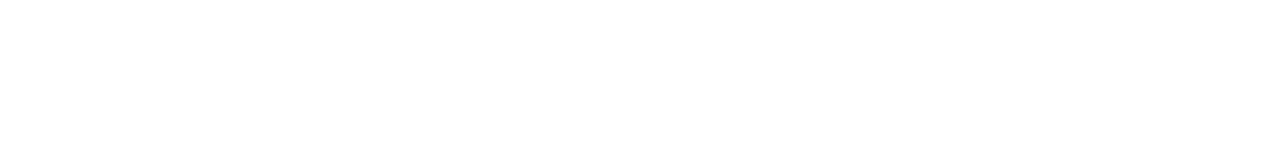
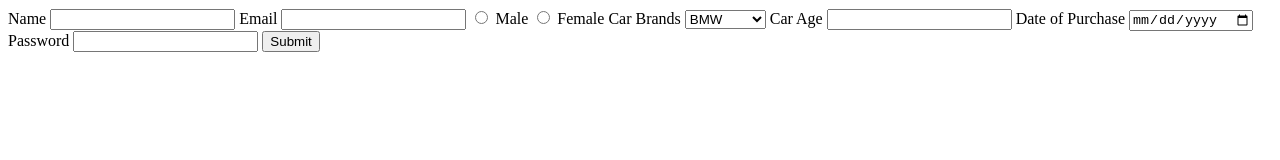
Before and after one commit to acciojob/car-insurance-form-manojkalyan27, a website: page main.html in a window 1280 px wide. Drawn offline with Linux system fonts and the light colour scheme.

Commit message:
created a submission

```diff
--- a/main.html
+++ b/main.html
@@ -8,6 +8,38 @@
 
 <body>
 	<!-- the entire body must be written by student -->
+	<form method="post">
+		<label for="name" >Name</label>
+		<input type="text" id="name" required>
+
+				<label for="email" >Email</label>
+		<input type="email" id="email" required>
+
+		<input type="radio" name="gender" required>
+		<label for="gender" >Male</label>
+		<input type="radio" name="gender" required>
+		<label for="gender" >Female</label>
+
+
+				<label for="carbrands"  itemtype="select">Car Brands</label>
+		<select>
+			<option>BMW</option>
+			<option>Audi</option>
+			<option>Mercedez</option>
+		</select>
+
+
+				<label for="carage" >Car Age</label>
+		<input type="number" id="carage" required>
+
+				<label for="dop" >Date of Purchase</label>
+		<input type="date" id="dop" required>
+
+				<label for="Password" >Password</label>
+		<input type="password" id="Password" required>
+
+		<button type="submit">Submit</button>
+	</form>
     <script type="text/javascript" src="./script.js">
 </script>
 
```
